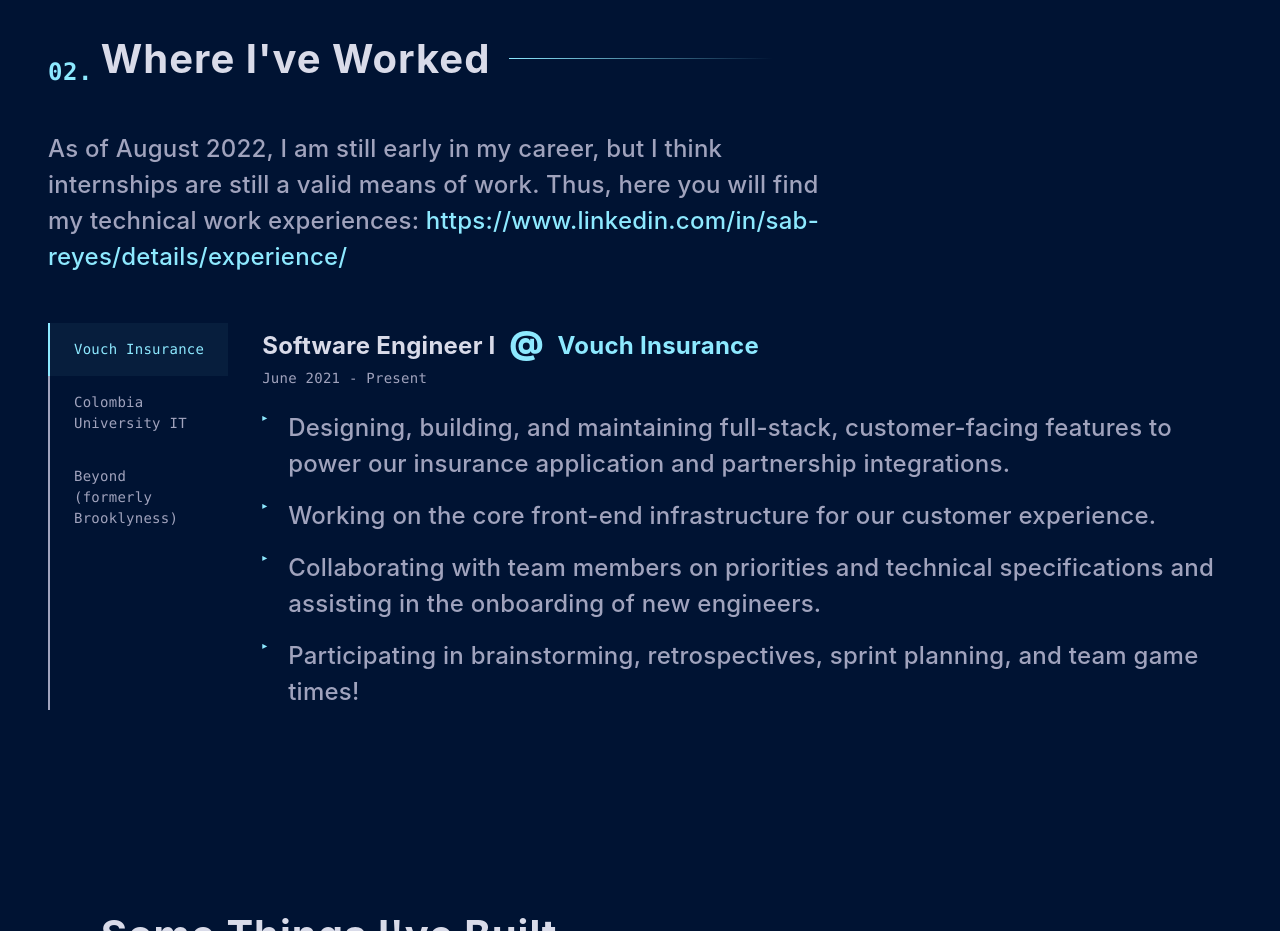
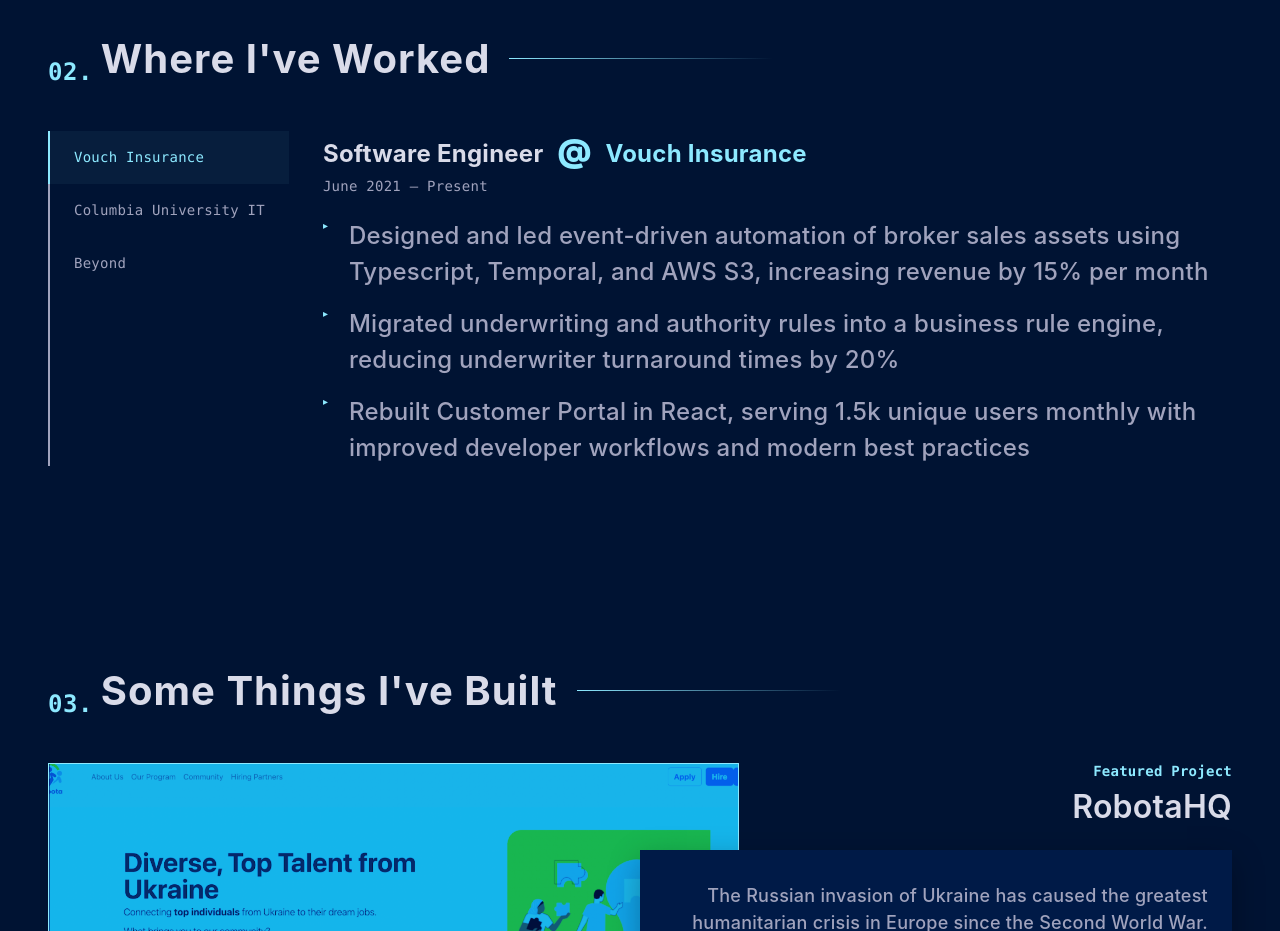
Before and after one commit to sabrinaspage/digital-ocean-app, a React (Create React App) app: page / in a window 1280 px wide. Shown: the part 2260-3191 px from the top of the page. Built offline with nearby package versions, Linux system fonts and the light colour scheme.

Commit message:
add descriptions per experience

```diff
--- a/src/components/Experience.js
+++ b/src/components/Experience.js
@@ -1,7 +1,63 @@
-import React from "react";
+import React, { useState } from "react";
 import "../styles/Experience.css";
 
 function Experience() {
+  const [activeTab, setActiveTab] = useState(0);
+
+  const experiences = [
+    {
+      company: "Vouch Insurance",
+      companyLink: "https://www.vouch.us/",
+      roles: [
+        {
+          title: "Software Engineer",
+          date: "June 2021 – Present",
+          responsibilities: [
+            "Designed and led event-driven automation of broker sales assets using Typescript, Temporal, and AWS S3, increasing revenue by 15% per month",
+            "Migrated underwriting and authority rules into a business rule engine, reducing underwriter turnaround times by 20%",
+            "Rebuilt Customer Portal in React, serving 1.5k unique users monthly with improved developer workflows and modern best practices"
+          ]
+        }
+      ],
+      techStack: "Ruby on Rails, TypeScript, React, MaterialUI, Jest, RSpec, GraphQL, NestJS, Prisma, Temporal, CircleCI, Docker, AWS",
+      location: "Remote"
+    },
+    {
+      company: "Columbia University IT",
+      companyLink: "https://www.cuit.columbia.edu/",
+      roles: [
+        {
+          title: "Systems Development Intern",
+          date: "February 2021 – June 2021",
+          responsibilities: [
+            "Streamlined system transition by migrating Confluence content into HTML-structured Jira Epics through Python API automation",
+            "Contributed to Redivis open-source software to enable transfer of CSV files"
+          ]
+        }
+      ],
+      techStack: "Python, SQL, DBVisualizer, MagickMock",
+      location: "Remote"
+    },
+    {
+      company: "Beyond",
+      companyLink: "https://checkout.ridebeyond.com/",
+      roles: [
+        {
+          title: "Full Stack Developer",
+          date: "June 2020 – January 2021",
+          responsibilities: [
+            "Engineered user interfaces for a business-facing dashboard using Tailwind, React, TypeScript, NextJS",
+            "Optimized customer retention by redirecting customers from a Shopify subscription page to Beyond's checkout page using JavaScript"
+          ]
+        }
+      ],
+      techStack: "React, TypeScript, Tailwind CSS, NextJS, PostgreSQL, TypeORM, Liquid",
+      location: "New York, NY"
+    }
+  ];
+
+  const currentExperience = experiences[activeTab];
+
   return (
     <section id="experience" className="section">
       <div className="section-header">
@@ -10,26 +66,41 @@
         </h2>
         <div className="section-line"></div>
       </div>
-      <p className="experience-intro">
-        As of August 2022, I am still early in my career, but I think internships are still a valid means of work. Thus, here you will find my technical work experiences: <span className="highlight">https://www.linkedin.com/in/sab-reyes/details/experience/</span>
-      </p>
       <div className="experience-container">
         <div className="experience-tabs">
-          <button className="tab-button active">Vouch Insurance</button>
-          <button className="tab-button">Colombia<br/>University IT</button>
-          <button className="tab-button">Beyond<br/>(formerly<br/>Brooklyness)</button>
+          {experiences.map((exp, index) => (
+            <button
+              key={index}
+              className={`tab-button ${activeTab === index ? 'active' : ''}`}
+              onClick={() => setActiveTab(index)}
+            >
+              {exp.company}
+            </button>
+          ))}
         </div>
         <div className="experience-content">
-          <h3 className="job-title">
-            Software Engineer I <span className="at-symbol">@</span> <span className="highlight">Vouch Insurance</span>
-          </h3>
-          <p className="job-date">June 2021 - Present</p>
-          <ul className="job-responsibilities">
-            <li>Designing, building, and maintaining full-stack, customer-facing features to power our insurance application and partnership integrations.</li>
-            <li>Working on the core front-end infrastructure for our customer experience.</li>
-            <li>Collaborating with team members on priorities and technical specifications and assisting in the onboarding of new engineers.</li>
-            <li>Participating in brainstorming, retrospectives, sprint planning, and team game times!</li>
-          </ul>
+          {currentExperience.roles.map((role, index) => (
+            <div key={index} className="role-section">
+              <h3 className="job-title">
+                {role.title} <span className="at-symbol">@</span>{" "}
+                <a
+                  href={currentExperience.companyLink}
+                  target="_blank"
+                  rel="noopener noreferrer"
+                  className="highlight company-link"
+                >
+                  {currentExperience.company}
+                </a>
+              </h3>
+              <p className="job-date">{role.date}</p>
+              <ul className="job-responsibilities">
+                {role.responsibilities.map((resp, respIndex) => (
+                  <li key={respIndex}>{resp}</li>
+                ))}
+              </ul>
+              {index < currentExperience.roles.length - 1 && <div className="role-divider"></div>}
+            </div>
+          ))}
         </div>
       </div>
     </section>
--- a/src/styles/Experience.css
+++ b/src/styles/Experience.css
@@ -1,14 +1,4 @@
 /* Experience Section Styles */
-.experience-intro {
-  font-family: var(--font-heading);
-  font-size: 24px;
-  font-weight: 500;
-  color: var(--text-gray);
-  letter-spacing: 0.25px;
-  line-height: 1.5;
-  max-width: 802px;
-  margin-bottom: 48px;
-}
 
 .experience-container {
   display: flex;
@@ -101,6 +91,29 @@
   font-size: 10px;
 }
 
+.role-section {
+  margin-bottom: 32px;
+}
+
+.role-section:last-child {
+  margin-bottom: 0;
+}
+
+.role-divider {
+  height: 1px;
+  background-color: rgba(141, 233, 255, 0.1);
+  margin: 32px 0;
+}
+
+.company-link {
+  text-decoration: none;
+  transition: all 0.3s ease;
+}
+
+.company-link:hover {
+  text-decoration: underline;
+}
+
 @media (max-width: 768px) {
   .experience-container {
     flex-direction: column;
```
